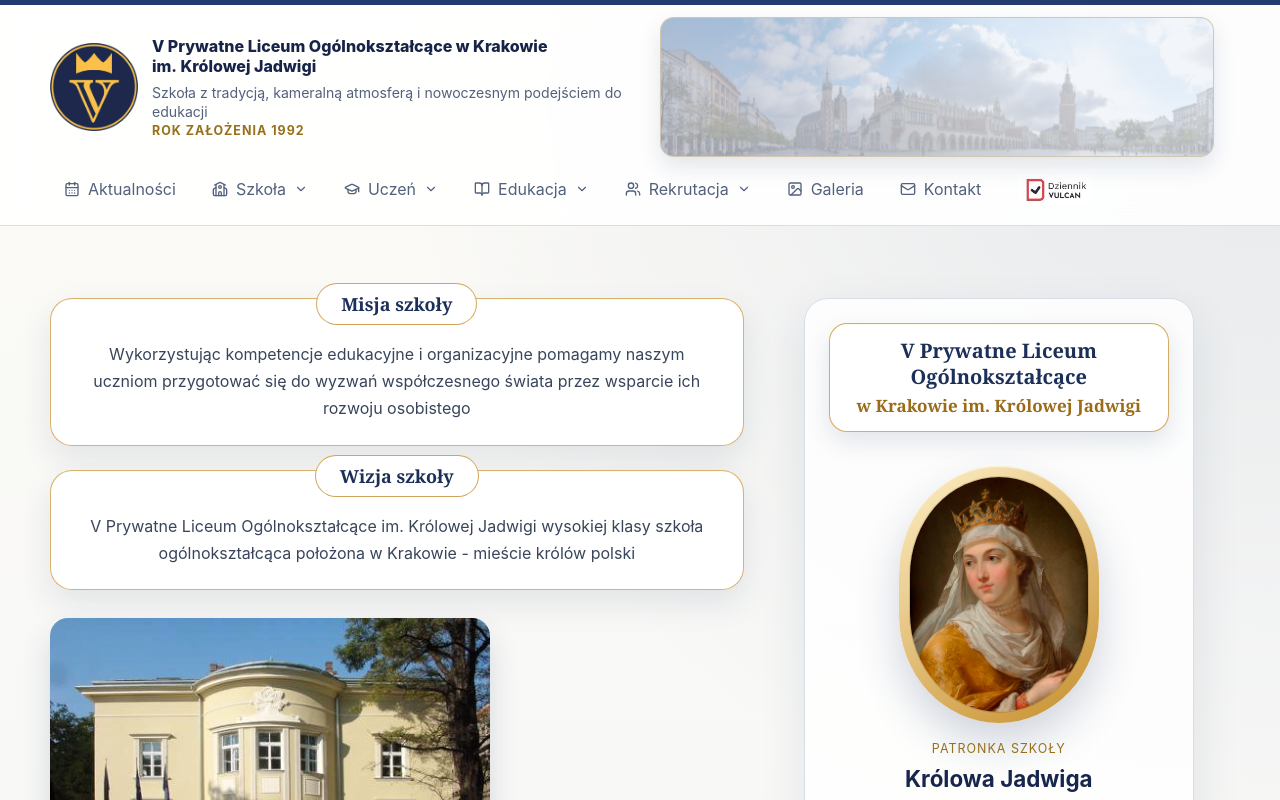
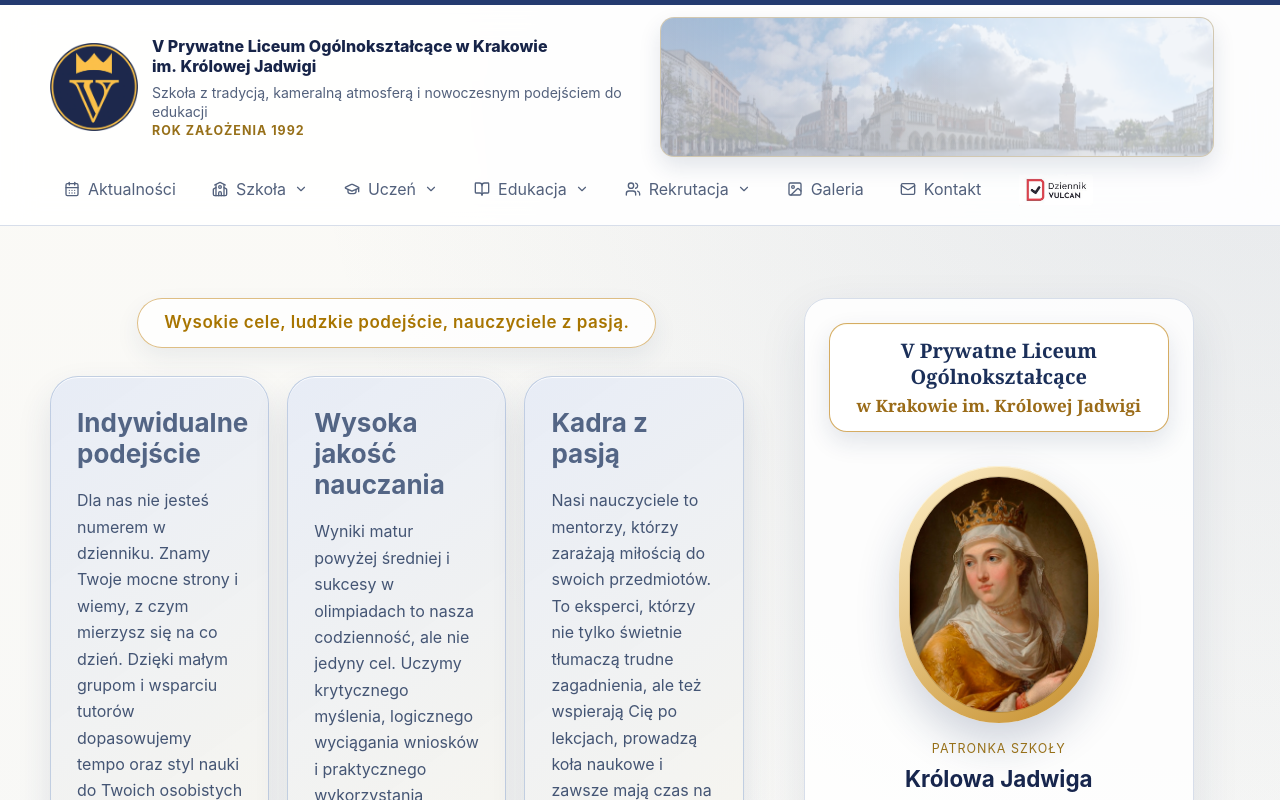
Before and after one commit to dblaboffice-cell/vplo-modern-web, a React (Vite) app: page / in a window 1280 px wide. Shown: the top 800 px of the page. Built offline with nearby package versions, Linux system fonts and the light colour scheme.

Commit message:
Strona główna wartości

```diff
--- a/src/App.jsx
+++ b/src/App.jsx
@@ -903,6 +903,46 @@ function HomePage() {
       <section className="hero">
         <div className="container hero-grid">
           <div>
+            <section className="school-values-section">
+              <p className="school-values-intro">
+                Wysokie cele, ludzkie podejście, nauczyciele z pasją.
+              </p>
+
+              <div className="school-values-grid">
+                <div className="school-value-card">
+                  <h3>Indywidualne podejście</h3>
+
+                  <p>
+                    Dla nas nie jesteś numerem w dzienniku. Znamy Twoje mocne strony
+                    i wiemy, z czym mierzysz się na co dzień. Dzięki małym grupom
+                    i wsparciu tutorów dopasowujemy tempo oraz styl nauki do Twoich
+                    osobistych potrzeb i celów.
+                  </p>
+                </div>
+
+                <div className="school-value-card">
+                  <h3>Wysoka jakość nauczania</h3>
+
+                  <p>
+                    Wyniki matur powyżej średniej i sukcesy w olimpiadach to nasza
+                    codzienność, ale nie jedyny cel. Uczymy krytycznego myślenia,
+                    logicznego wyciągania wniosków i praktycznego wykorzystania wiedzy,
+                    która otwiera drzwi na najlepsze uczelnie.
+                  </p>
+                </div>
+
+                <div className="school-value-card">
+                  <h3>Kadra z pasją</h3>
+
+                  <p>
+                    Nasi nauczyciele to mentorzy, którzy zarażają miłością do swoich
+                    przedmiotów. To eksperci, którzy nie tylko świetnie tłumaczą trudne
+                    zagadnienia, ale też wspierają Cię po lekcjach, prowadzą koła naukowe
+                    i zawsze mają czas na rozmowę.
+                  </p>
+                </div>
+              </div>
+            </section>
             <div className="hero-mission-vision">
               <div className="hero-statement-card">
                 <h2>Misja szkoły</h2>
--- a/src/styles.css
+++ b/src/styles.css
@@ -500,6 +500,81 @@ button {
 .hero-card-top {
   font-weight: 700;
   margin-bottom: 14px;
+}
+
+.school-values-section {
+  margin-bottom: 42px;
+}
+
+.school-values-intro {
+  width: fit-content;
+  max-width: 100%;
+  margin: 0 auto 28px;
+  padding: 12px 26px;
+
+  background: rgba(255, 255, 255, 0.78);
+  border: 1px solid rgba(195, 137, 34, 0.55);
+  border-radius: 999px;
+
+  color: #a87500;
+  font-size: 17px;
+  font-weight: 600;
+  line-height: 1.4;
+  letter-spacing: 0.03em;
+  text-align: center;
+
+  box-shadow:
+          0 10px 24px rgba(39, 60, 101, 0.08),
+          inset 0 1px 0 rgba(255, 255, 255, 0.9);
+}
+
+.school-values-grid {
+  display: grid;
+  grid-template-columns: repeat(3, minmax(0, 1fr));
+  gap: 18px;
+  margin-bottom: 42px;
+}
+
+.school-value-card {
+  min-height: 330px;
+  padding: 30px 26px;
+
+  display: flex;
+  flex-direction: column;
+  justify-content: flex-start;
+
+  background:
+          linear-gradient(
+                  145deg,
+                  rgba(231, 236, 246, 0.98),
+                  rgba(248, 246, 238, 0.96)
+          );
+
+  border: 1px solid rgba(177, 194, 221, 0.75);
+  border-radius: 28px;
+
+  box-shadow:
+          0 16px 34px rgba(39, 60, 101, 0.12),
+          inset 0 1px 0 rgba(255, 255, 255, 0.85);
+
+  box-sizing: border-box;
+}
+
+.school-value-card h3 {
+  margin: 0 0 18px;
+
+  color: #536585;
+  font-size: 26px;
+  font-weight: 700;
+  line-height: 1.2;
+}
+
+.school-value-card p {
+  margin: 0;
+  color: #445574;
+  font-size: 16px;
+  font-weight: 400;
+  line-height: 1.65;
 }
 
 .hero-mission-vision {
@@ -1268,6 +1343,30 @@ th {
   .hero {
     padding-top: 40px;
   }
+
+  .school-values-intro {
+    margin-bottom: 22px;
+    padding: 10px 20px;
+    font-size: 15px;
+  }
+
+  .school-value-card {
+    min-height: auto;
+    padding: 26px 22px;
+  }
+
+  .school-value-card h3 {
+    font-size: 24px;
+  }
+
+  .school-value-card p {
+    font-size: 15px;
+  }
+
+  .school-values-grid {
+    grid-template-columns: 1fr;
+    gap: 16px;
+  }
 }
 
 @media (max-width: 640px) {
```
